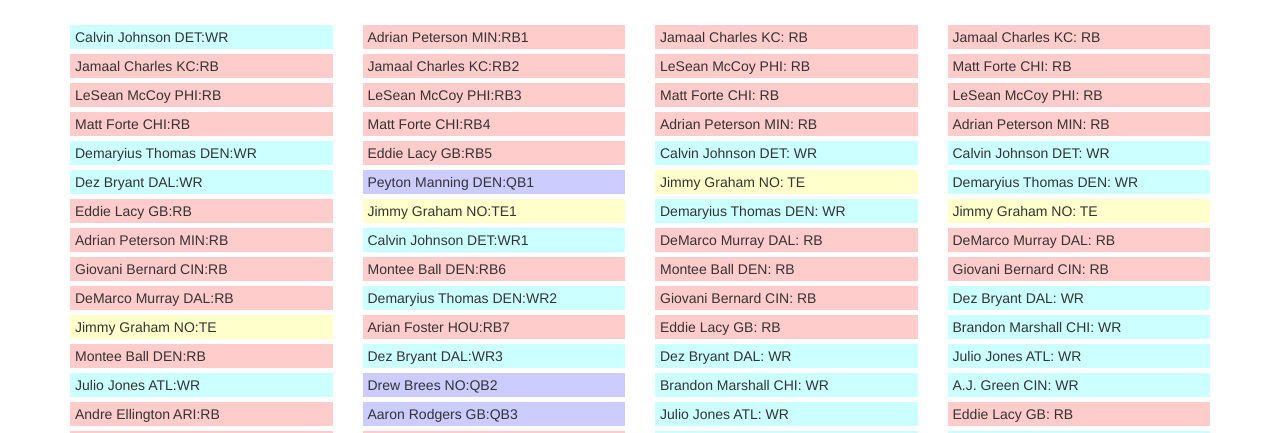
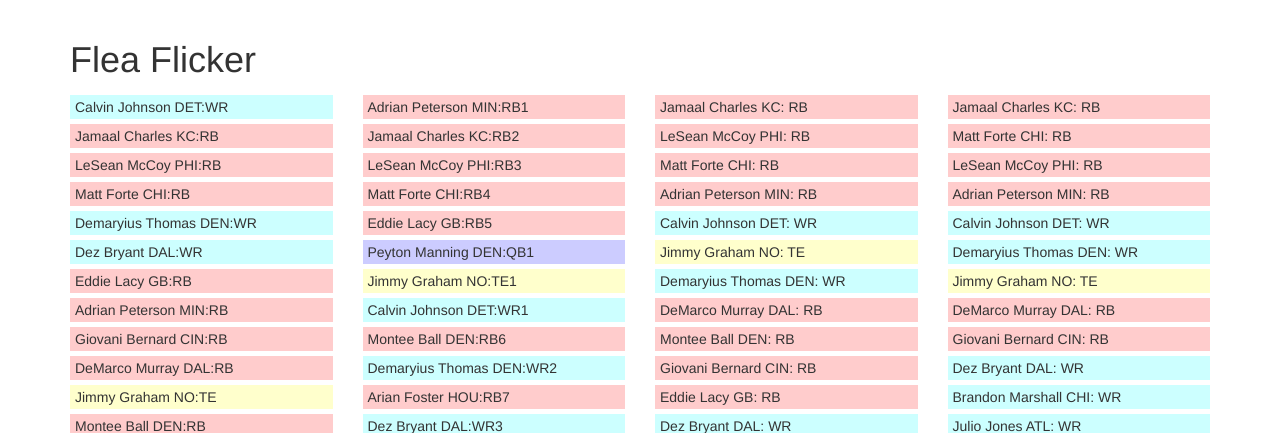
Before and after one commit to miketramontano/flea-flicker, a PHP site: page /ff.php in a window 1280 px wide. Shown: the top 433 px of the page. Run offline with PHP 8.4, Linux system fonts and the light colour scheme; some libraries are stand-ins or nearby versions.

Commit message:
layout: header with title

```diff
--- a/ff.php
+++ b/ff.php
@@ -52,6 +52,7 @@
 <body>
 
 	<div id="content" class="container">
+		<div class="header"><h1>Flea Flicker</h1></div>
 		<div class="row">
 
 			<div id="row1" class="col-sm-3"></div>
```
